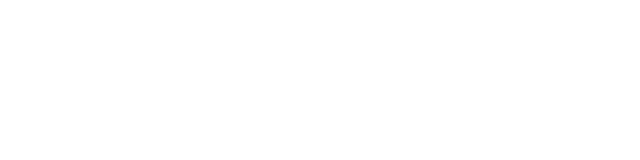
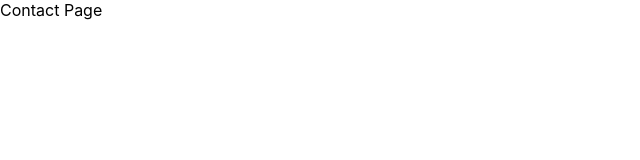
Before and after one commit to hasti-akd/desn3037-exercise-5, a React (Create React App) app: page /contact in a window 1280 px wide. Shown: the top 160 px of the page, without its empty margins (0-640 px from the left). Built offline with nearby package versions, Linux system fonts and the light colour scheme.

Commit message:
New custom components added

```diff
--- a/package.json
+++ b/package.json
@@ -14,6 +14,7 @@
     "react": "^18.2.0",
     "react-dom": "^18.2.0",
     "react-router": "^6.8.2",
+    "react-router-dom": "^6.8.2",
     "react-scripts": "5.0.1",
     "web-vitals": "^2.1.4"
   },
--- a/src/App.js
+++ b/src/App.js
@@ -1,7 +1,23 @@
+import * as React from "react";
+
+import { Route, BrowserRouter, Routes } from "react-router-dom";
+import About from "./components/About";
+import Clients from "./components/Clients";
+import Contact from "./components/Contact";
 
 function App() {
   return (
     <div className="App">
+
+      <BrowserRouter>
+
+        <Routes>
+          <Route exact path="about" element={<About />} />
+          <Route exact path="clients" element={<Clients />} />
+          <Route exact path="contact" element={<Contact />} />
+        </Routes>
+
+      </BrowserRouter>
 
     </div>
   );
--- /dev/null
+++ b/src/components/About.js
@@ -0,0 +1,10 @@
+export default function About(){
+
+    return(
+
+        <div>
+            About Page
+        </div>
+
+    )
+}
--- /dev/null
+++ b/src/components/Clients.js
@@ -0,0 +1,10 @@
+export default function Clients(){
+
+    return(
+
+        <div>
+            Clients Page
+        </div>
+
+    )
+}
--- /dev/null
+++ b/src/components/Contact.js
@@ -0,0 +1,10 @@
+export default function Contact(){
+
+    return(
+
+        <div>
+            Contact Page
+        </div>
+
+    )
+}
```
Also changed, not shown: 1 other file (tests, documents, lock files or other folders).
